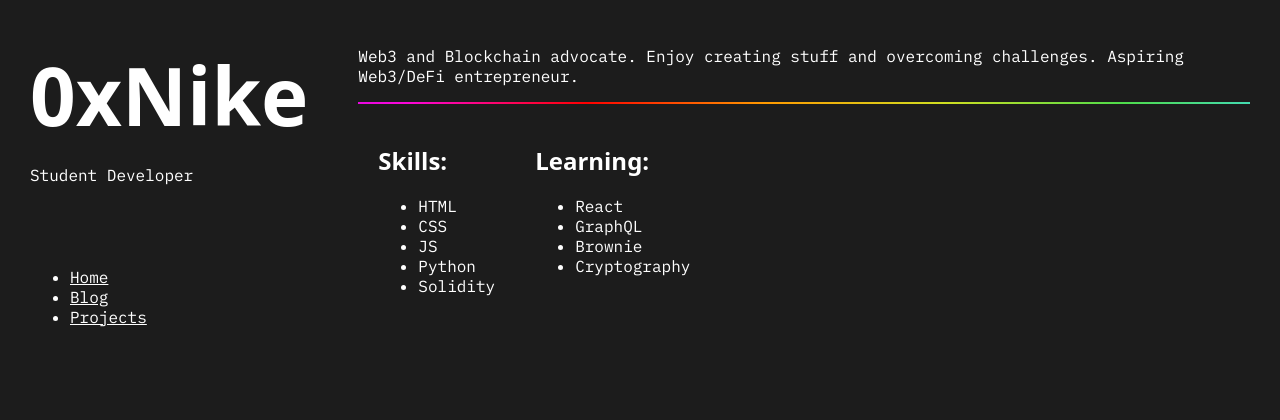
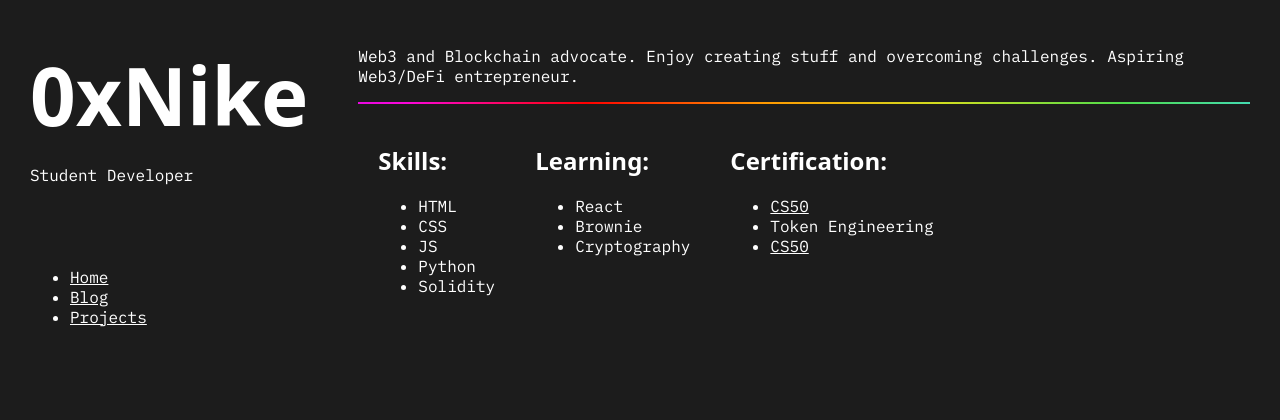
Before and after one commit to 0xNike/Gatsby-Website, a Gatsby site: page / in a window 1280 px wide. Shown: the top 420 px of the page. Built offline with nearby package versions, Linux system fonts and the light colour scheme; Gatsby itself is replaced by a stand-in of ours.

Commit message:
Added Certification

```diff
--- a/src/pages/index.js
+++ b/src/pages/index.js
@@ -1,6 +1,7 @@
 import * as React from 'react'
 import Layout from '../components/layout'
 import * as indexStyles from '../components/index.module.css'
+import { Link } from 'gatsby'
 // import { StaticImage } from 'gatsby-plugin-image'
 
  const IndexPage = () => {
@@ -27,9 +28,16 @@ import * as indexStyles from '../components/index.module.css'
             <h2>Learning:</h2>
             <ul className={indexStyles.twoCol}>
               <li>React</li>
-              <li>GraphQL</li>
               <li>Brownie</li>
               <li>Cryptography</li>
+            </ul>
+          </div>
+          <div className={indexStyles.flexItem}>
+            <h2>Certification:</h2>
+            <ul className={indexStyles.twoCol}>
+              <li><a href="https://certificates.cs50.io/d8ba20d8-8388-48ec-b222-4b2833d92a11.pdf?size=letter">CS50</a></li>
+              <li>Token Engineering</li>
+              <li><Link to='https://google.com'>CS50</Link></li>
             </ul>
           </div>
         </div>
```
